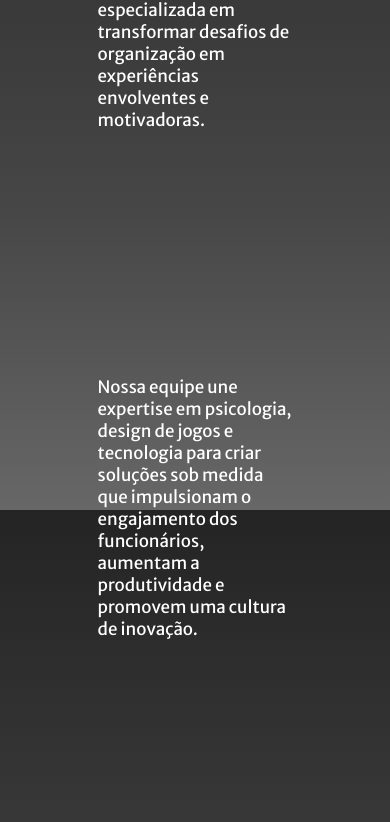
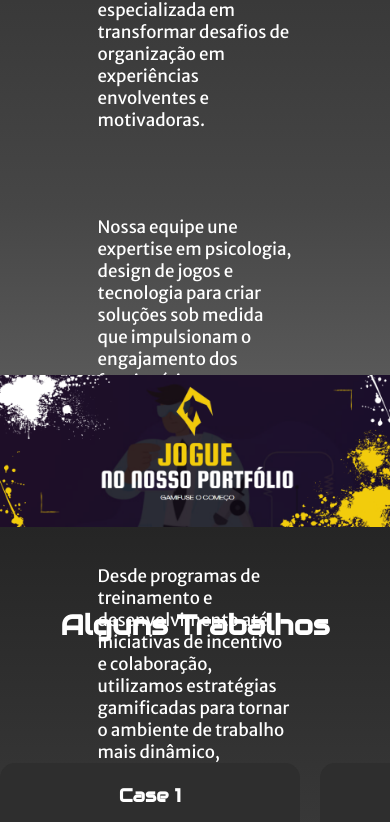
Before and after one commit to ArtzFxz/gamifuse, a plain HTML site: page index.html in a window 390 px wide. Shown: the part 1178-2000 px from the top of the page. Drawn offline with Linux system fonts and the light colour scheme.

Commit message:
feat: v2

```diff
--- a/style.css
+++ b/style.css
@@ -129,6 +129,7 @@ header .container-grid button {
 }
 
 #sobre {
+    height: 600px;
 
     display: flex;
     flex-direction: column;
@@ -640,6 +641,12 @@ footer .rows {
         font-size: 25px;
     }
 
+    #sobre {
+
+        height: 800px;
+
+    }
+
     #portfolio {
 
         margin-top: 0;
@@ -650,6 +657,11 @@ footer .rows {
 }
 
 @media screen and (max-width: 640px) {
+    #sobre {
+
+        height: 900px;
+
+    }
 
     #footer-rede {
 
@@ -706,6 +718,12 @@ footer .rows {
 
     }
 
+    #sobre {
+
+        height: 900px;
+
+    }
+
 }
 
 
@@ -719,18 +737,16 @@ footer .rows {
     }
 }
 
-@media screen and (max-width: 440px) {
+@media screen add (max-width: 440px) {
+    #sobre {
+        height: 1200px;
+    }
 
     #sobre p {
         margin-bottom: 245px;
-        height: 50%;
     }
 }
 
-@media screen and (max-width: 380px) {
-    #portfolio .banner {
-        margin-top: 220px;
-
-    }
+@media screen add (max-width: 380px) {
 
 }
```
